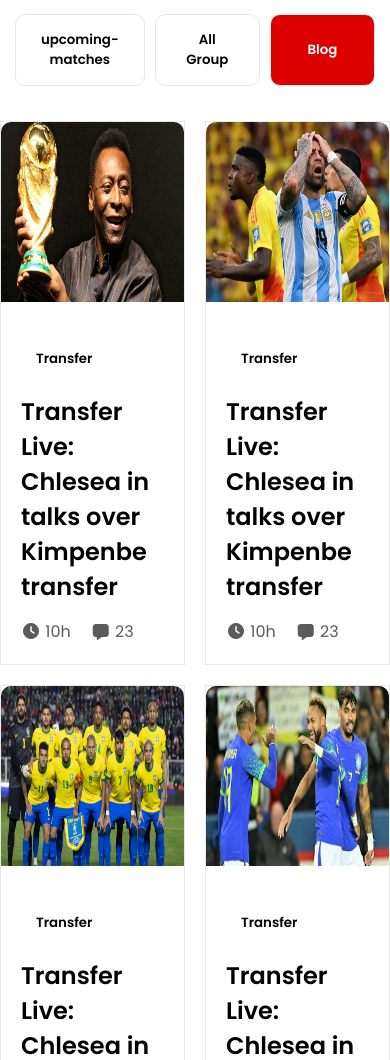
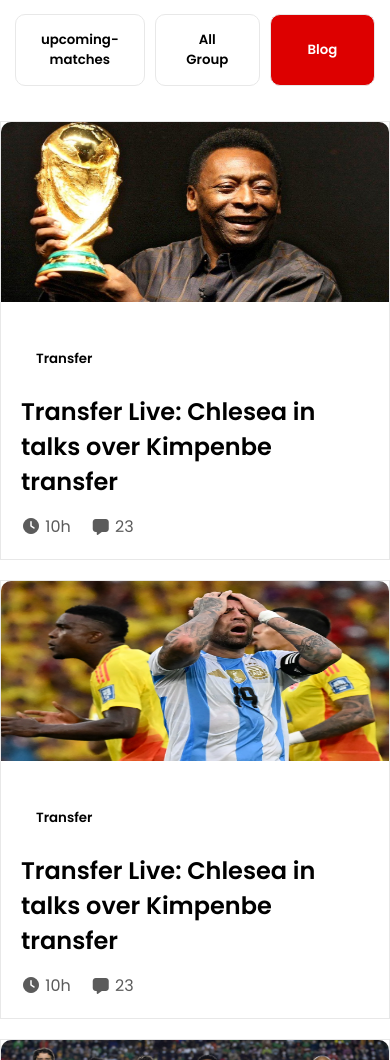
Before and after one commit to jahidur17/B12-c2-fifa-world-cup, a plain HTML site: page index.html in a window 390 px wide. Shown: the part 940-2000 px from the top of the page. Drawn offline with Linux system fonts and the light colour scheme.

Commit message:
added the mobile responsive done

```diff
--- a/style.css
+++ b/style.css
@@ -4,7 +4,7 @@
   padding: 0;
   font-family: "Poppins", sans-serif;
 }
-img{
+img {
   max-width: 100%;
 }
 .container {
@@ -24,7 +24,7 @@ img{
   padding-left: 45px;
   flex: 1;
 }
-.banner-right{
+.banner-right {
   flex: 1;
 }
 .banner h2 {
@@ -107,6 +107,10 @@ img{
 }
 /* laptop/tab */
 @media (max-width: 992px) {
+    /* container */
+    .container{
+        max-width: 0 20px;
+    }
   /* banner h2 */
   .banner h2 {
     font-size: 50px;
@@ -131,18 +135,25 @@ img{
     grid-template-columns: repeat(2, 1fr);
   }
 }
-@media (max-width: 768px){
-    .banner{
+@media (max-width: 768px) {
+    /* container */
+    .container{
+        max-width: 0 10px;
+    }
+  .banner {
     flex-direction: column;
     text-align: center;
   }
-    .banner .banner-left{
+  .banner .banner-left {
     margin-bottom: 40px;
     padding-left: 0;
     padding-top: 40px;
   }
-    .banner .banner-left p{
+  .banner .banner-left p {
     max-width: 100%;
     /* margin: 15px auto; */
   }
+  .upcoming-matches-right{
+    grid-template-columns: repeat(1,1fr);
   }
+}
```
Lines whose indentation alone changed are shown as unchanged.
